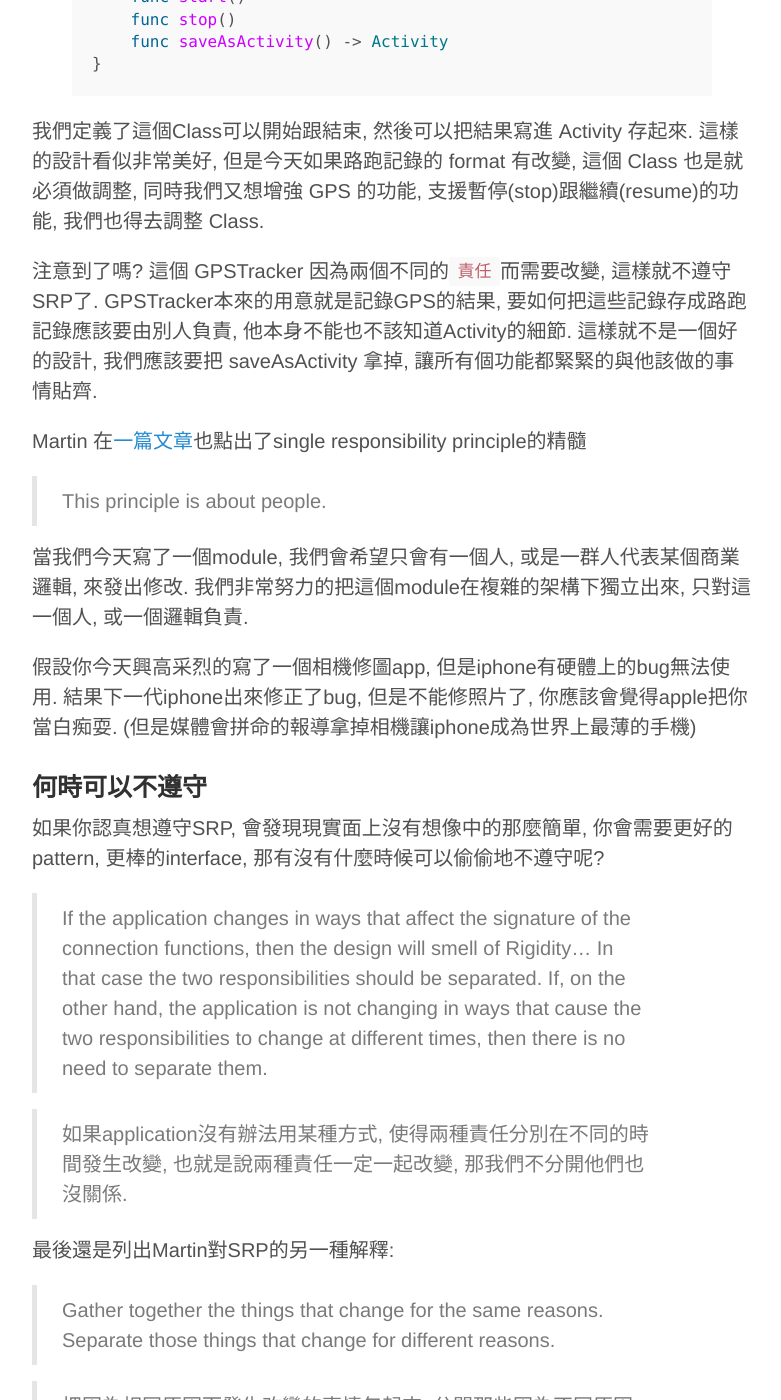
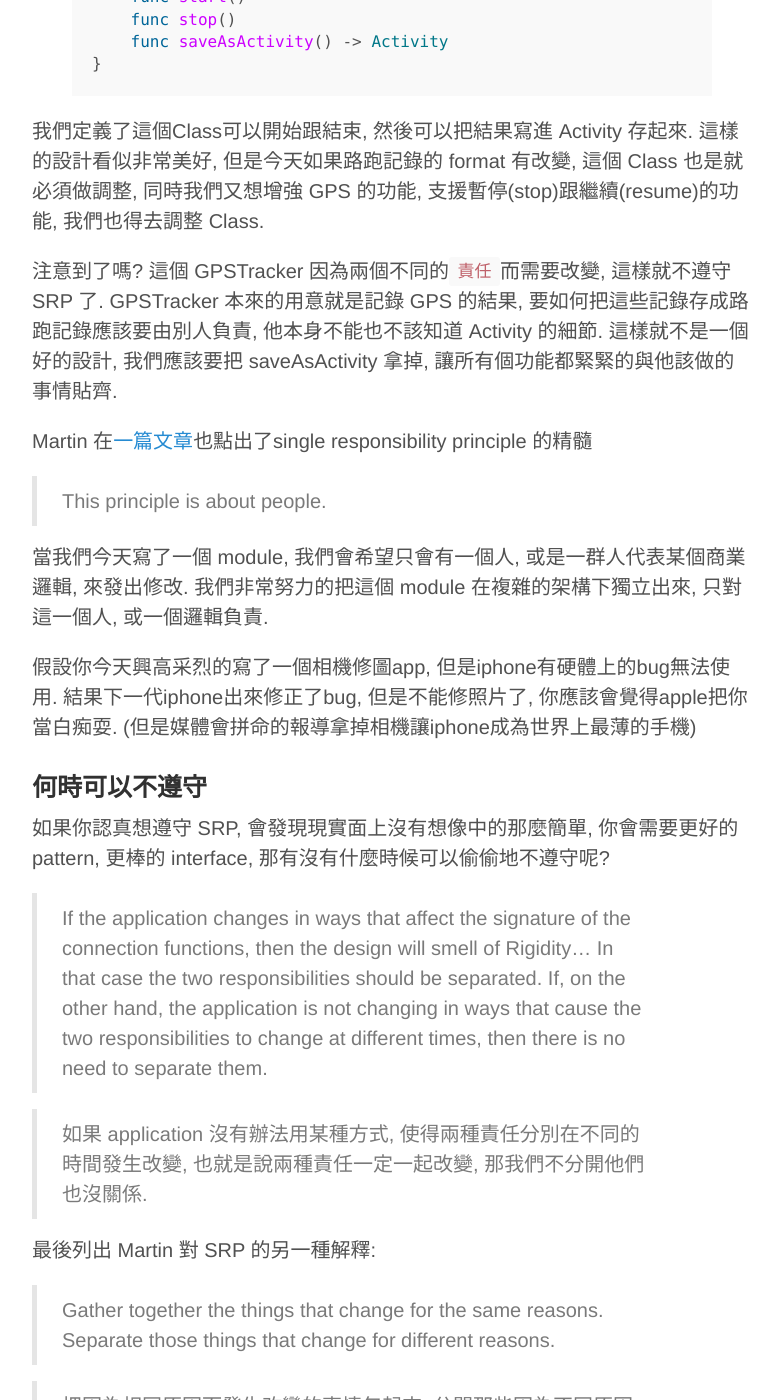
Before and after one commit to vidcina/vidcina.github.io, a Jekyll site: the page built from _posts/2015-04-16-single-responsibility-principle.md, in a window 1280 px wide and 1400 px high, scrolled down 1072 px. Shown: the whole window, without its empty margins (248-1029 px from the left). Built offline with Jekyll 4.4.1, drawn with Linux system fonts in a browser that asks for light colours; comment, search, counter and statistics services are not loaded; some of the changed text lies outside the part shown.

Commit message:
fix page

```diff
--- a/_posts/2015-04-16-single-responsibility-principle.md
+++ b/_posts/2015-04-16-single-responsibility-principle.md
@@ -15,7 +15,8 @@ Liskov substitution principle, Interface segregation principle, Dependency inver
 
 ### 定義
 
-> 單一功能原則規定每一個Class都應該只負責軟體架構裡其中一個功能, 而這責任也應該完全屬於這個Class. 在這Class裡面, 所有功能都應該緊緊的貼齊這Class的責任, 也就是說沒有多餘,不相關的功能在裡面.
+> 單一功能原則規定每一個 Class 都應該只負責軟體架構裡其中一個功能, 而這責任也應該完全屬於這個 Class.
+在這 Class 裡面, 所有功能都應該緊緊的貼齊這 Class 的責任, 也就是說沒有多餘,不相關的功能在裡面.
 
 這個原則是由[Robert C. Martin](http://en.wikipedia.org/wiki/Robert_Cecil_Martin)在他的書中提出.
 Martin 定義每個 software 裡面的 module 必須有一個, 而且是唯一的一個理由去改變(one reason to change).
@@ -39,17 +40,17 @@ class GPSTracker {
 這樣的設計看似非常美好, 但是今天如果路跑記錄的 format 有改變, 這個 Class 也是就必須做調整,
 同時我們又想增強 GPS 的功能, 支援暫停(stop)跟繼續(resume)的功能, 我們也得去調整 Class.
 
-注意到了嗎? 這個 GPSTracker 因為兩個不同的`責任`而需要改變, 這樣就不遵守SRP了.
-GPSTracker本來的用意就是記錄GPS的結果, 要如何把這些記錄存成路跑記錄應該要由別人負責,
-他本身不能也不該知道Activity的細節. 這樣就不是一個好的設計, 我們應該要把 saveAsActivity 拿掉,
+注意到了嗎? 這個 GPSTracker 因為兩個不同的`責任`而需要改變, 這樣就不遵守 SRP 了.
+GPSTracker 本來的用意就是記錄 GPS 的結果, 要如何把這些記錄存成路跑記錄應該要由別人負責,
+他本身不能也不該知道 Activity 的細節. 這樣就不是一個好的設計, 我們應該要把 saveAsActivity 拿掉,
 讓所有個功能都緊緊的與他該做的事情貼齊.
 
-Martin 在[一篇文章](http://blog.8thlight.com/uncle-bob/2014/05/08/SingleReponsibilityPrinciple.html)也點出了single responsibility principle的精髓
+Martin 在[一篇文章](http://blog.8thlight.com/uncle-bob/2014/05/08/SingleReponsibilityPrinciple.html)也點出了single responsibility principle 的精髓
 
 > This principle is about people.
 
-當我們今天寫了一個module, 我們會希望只會有一個人, 或是一群人代表某個商業邏輯, 來發出修改.
-我們非常努力的把這個module在複雜的架構下獨立出來, 只對這一個人, 或一個邏輯負責.
+當我們今天寫了一個 module, 我們會希望只會有一個人, 或是一群人代表某個商業邏輯, 來發出修改.
+我們非常努力的把這個 module 在複雜的架構下獨立出來, 只對這一個人, 或一個邏輯負責.
 
 假設你今天興高采烈的寫了一個相機修圖app, 但是iphone有硬體上的bug無法使用.
 結果下一代iphone出來修正了bug, 但是不能修照片了, 你應該會覺得apple把你當白痴耍.
@@ -74,6 +75,6 @@ Single responsibility principle 幫助我在開發的時候更專注在件事情
 
 ### 參考
 
-[Teddy's blog](http://teddy-chen-tw.blogspot.tw/2011/12/3.html)
-[gitbooks](http://nlhsueh.gitbooks.io/oose/content/manuscript/ch4OOPrinciple.html)
-[clean code](http://www.books.com.tw/products/0010579897)
+* [Teddy's blog](http://teddy-chen-tw.blogspot.tw/2011/12/3.html)
+* [gitbooks](http://nlhsueh.gitbooks.io/oose/content/manuscript/ch4OOPrinciple.html)
+* [clean code](http://www.books.com.tw/products/0010579897)
```
Also changed, not shown: other parts of _posts/2015-04-16-single-responsibility-principle.md (+3 -3 lines).
